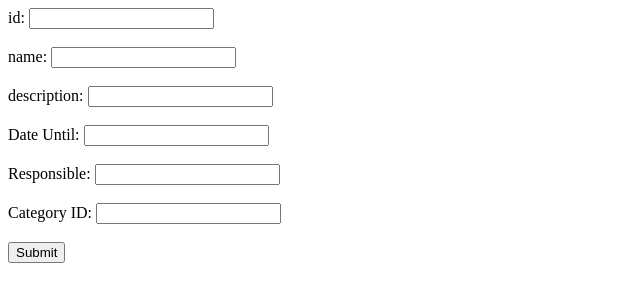
After one commit to s-prechtl/ToDoServerAPI, a PHP site: page /testUpdate.html in a window 1280 px wide. The commit adds this page. Shown: the top 302 px of the page, without its empty margins (0-640 px from the left). Run offline with PHP 8.4, Linux system fonts and the light colour scheme.

Commit message:
added testAdd.html updateTodo not working

```diff
--- a/testAdd.html
+++ b/testAdd.html
@@ -5,7 +5,7 @@
     <title>Test</title>
 </head>
 <body>
-<form action='/index.php?option=addTodo' method="post">
+<form action='http://localhost:80/index.php?option=addTodo' method="post">
     <label for="name">name:</label>
     <input type="text" id="name" name="name"><br><br>
     <label for="description">description:</label>
--- /dev/null
+++ b/testUpdate.html
@@ -0,0 +1,24 @@
+<!DOCTYPE html>
+<html lang="en">
+<head>
+    <meta charset="UTF-8">
+    <title>Update Todo</title>
+</head>
+<body>
+<form action='http://localhost:80/index.php?option=updateTodo' method="post">
+  <label for="id">id:</label>
+  <input type="text" id="id" name="id"><br><br>
+  <label for="name">name:</label>
+  <input type="text" id="name" name="name"><br><br>
+  <label for="description">description:</label>
+  <input type="text" id="description" name="description"><br><br>
+  <label for="date_until">Date Until:</label>
+  <input type="text" id="date_until" name="date_until"><br><br>
+  <label for="responsible">Responsible:</label>
+  <input type="text" id="responsible" name="responsible"><br><br>
+  <label for="category_id">Category ID:</label>
+  <input type="text" id="category_id" name="category_id"><br><br>
+  <input type="submit" value="Submit">
+</form>
+</body>
+</html>
```
Also changed, not shown: index.php (+43 -16 lines).
